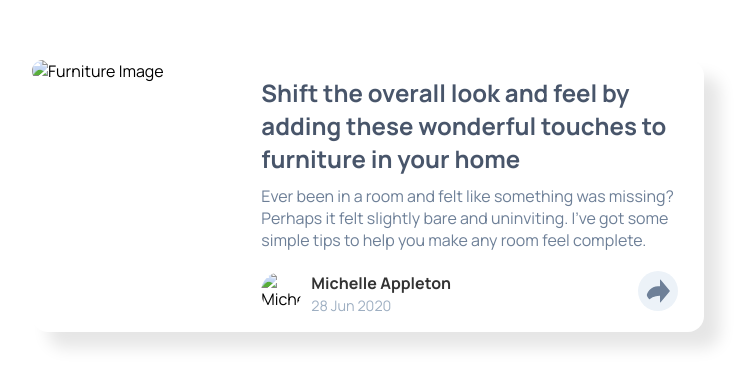
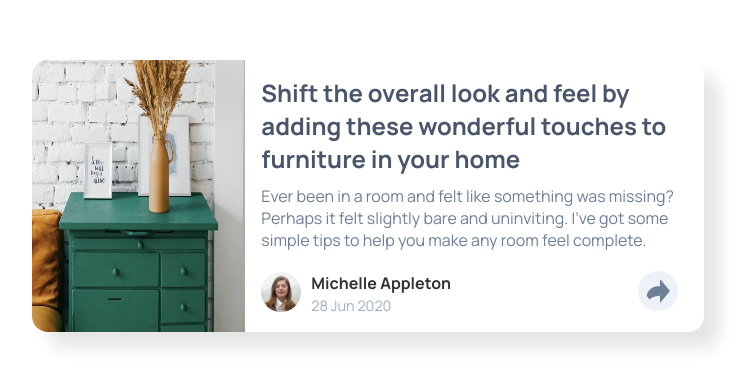
Before and after one commit to aouintihouari/Article-Preview-Component, a plain HTML site: page index.html in a window 1280 px wide. Shown: the part 204-590 px from the top of the page, without its empty margins (272-1023 px from the left). Drawn offline with Linux system fonts and the light colour scheme; the site is published under a folder, as on GitHub Pages, so addresses that start at the root find nothing.

Commit message:
Update images links in the html
Fixed issue where images weren't appearing on GitHub Pages due to incorrect '/' prefix in paths.

```diff
--- a/index.html
+++ b/index.html
@@ -15,7 +15,7 @@
   <body>
     <main class="card">
       <div class="card-image">
-        <img src="/images/drawers.jpg" alt="Furniture Image" />
+        <img src="images/drawers.jpg" alt="Furniture Image" />
       </div>
       <div class="card-content">
         <h1>
@@ -29,7 +29,7 @@
         </p>
         <aside class="author">
           <div class="author-info-image">
-            <img src="/images/avatar-michelle.jpg" alt="Michelle Appleton" />
+            <img src="images/avatar-michelle.jpg" alt="Michelle Appleton" />
             <div class="author-info">
               <p>Michelle Appleton</p>
               <span>28 Jun 2020</span>
@@ -46,7 +46,7 @@
               <div class="share-popup" id="share-popup">
                 <p>SHARE</p>
                 <a href="#"></a
-                ><img src="/images/icon-facebook.svg" alt="Facebook" /><a
+                ><img src="images/icon-facebook.svg" alt="Facebook" /><a
                   href="#"
                 ></a
                 ><a href="#"
```
